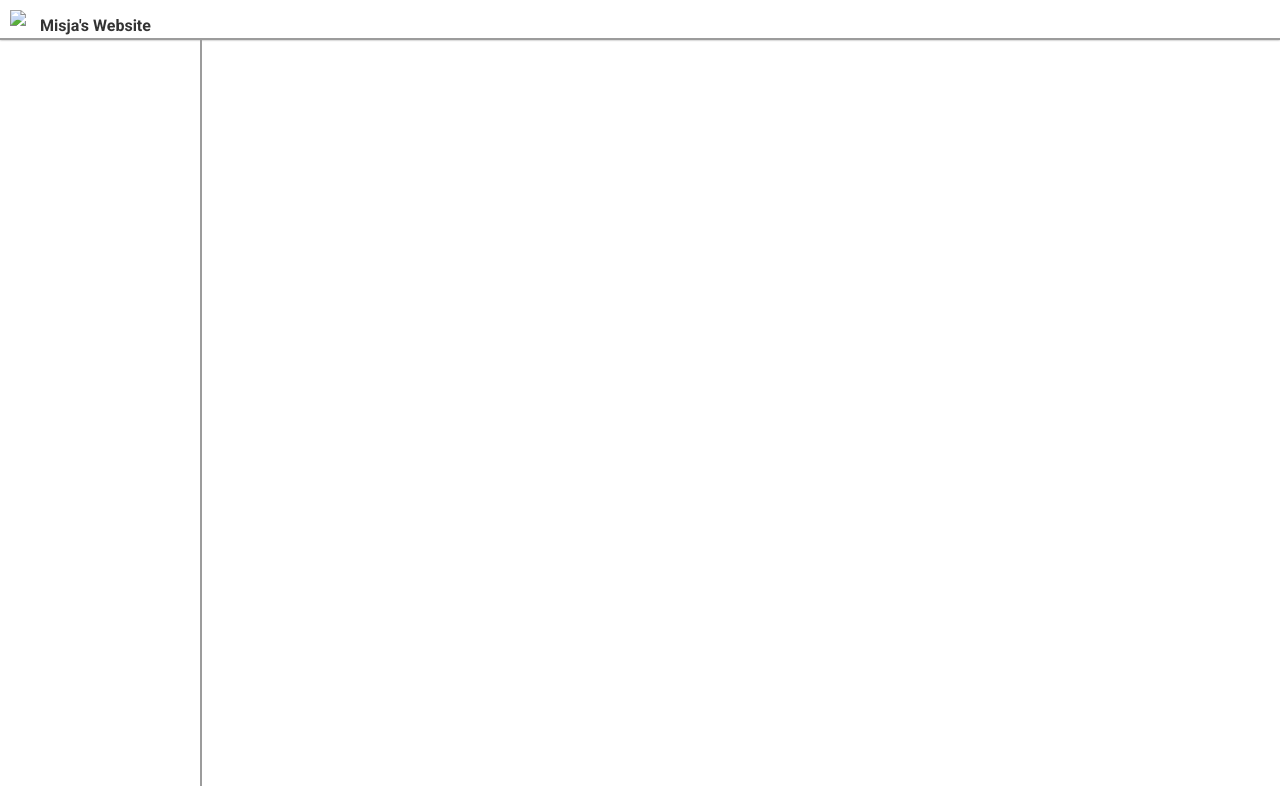
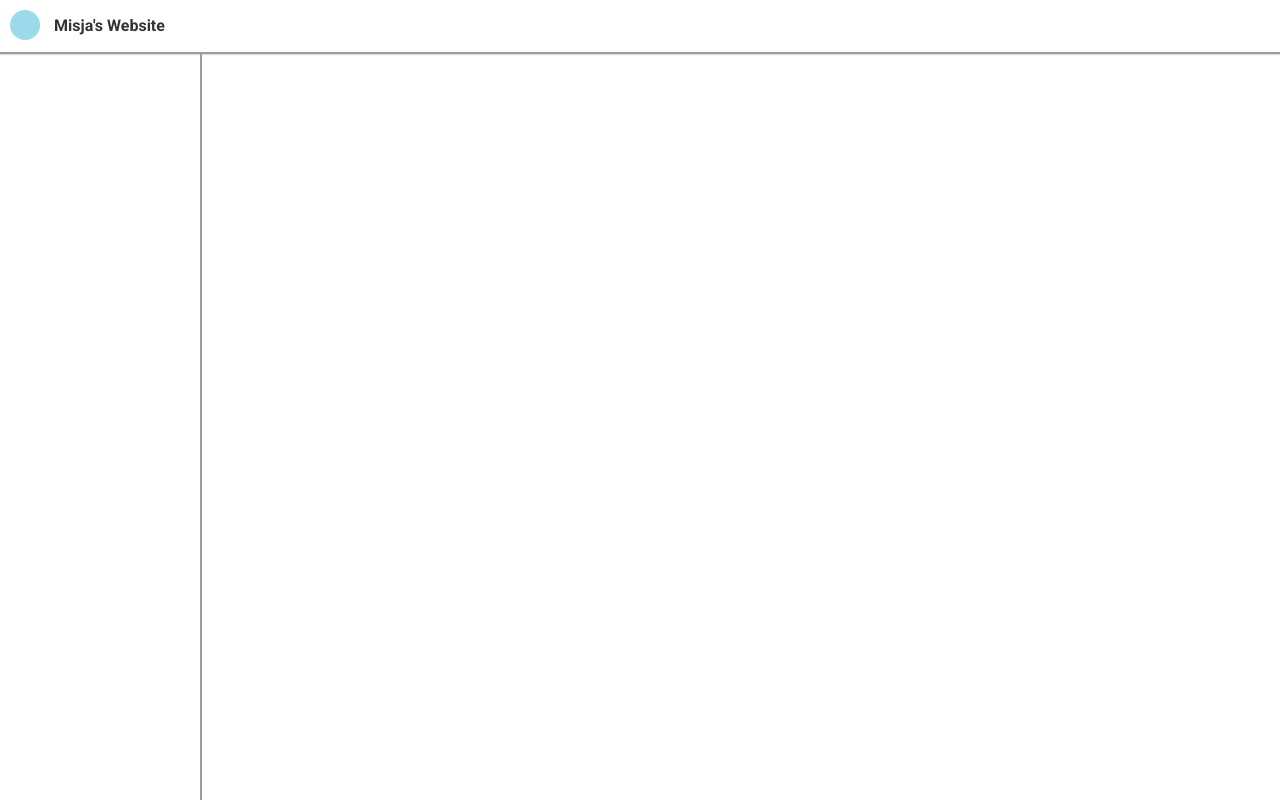
Before and after one commit to Misja-1/misja-1.github.io, a plain HTML site: page index.html in a window 1280 px wide. Drawn offline with Linux system fonts and the light colour scheme.

Commit message:
Update index.html

```diff
--- a/index.html
+++ b/index.html
@@ -5,14 +5,14 @@
         <meta name="viewport" content="width=device-width, initial-scale=1">
         <title>Misja's Website</title>
         <link rel="stylesheet" href="style.css">
-        <link rel="icon" type="image/x-icon" href="images/favicon.png">
+        <link rel="icon" type="image/x-icon" href="favicon.png">
         <link rel="preconnect" href="https://fonts.googleapis.com">
         <link rel="preconnect" href="https://fonts.gstatic.com" crossorigin>
         <link href="https://fonts.googleapis.com/css2?family=Roboto:wght@400;500;700&display=swap" rel="stylesheet">
     </head>
     <body>
         <div id="top">
-            <img id="icon" src="images/icon.png">
+            <img id="icon" src="icon.png">
             <p id="toptitle">Misja's Website</p>
 
         </div>
```
